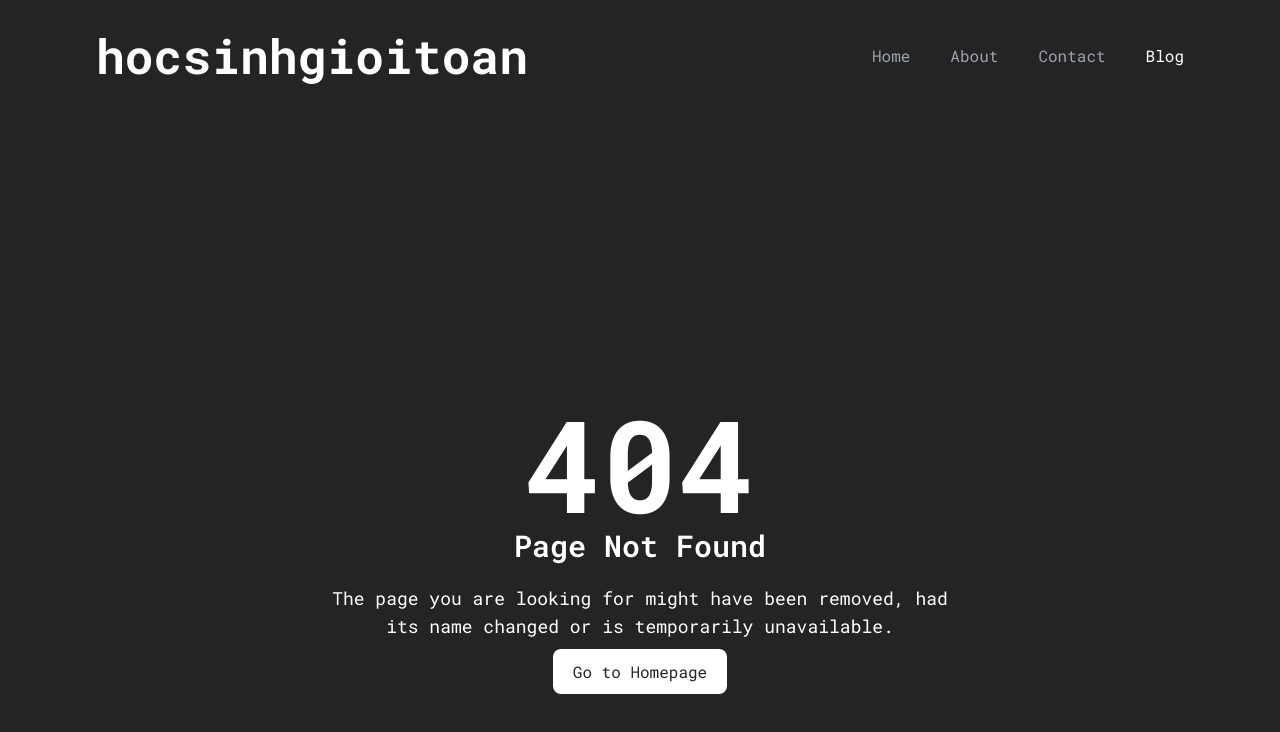
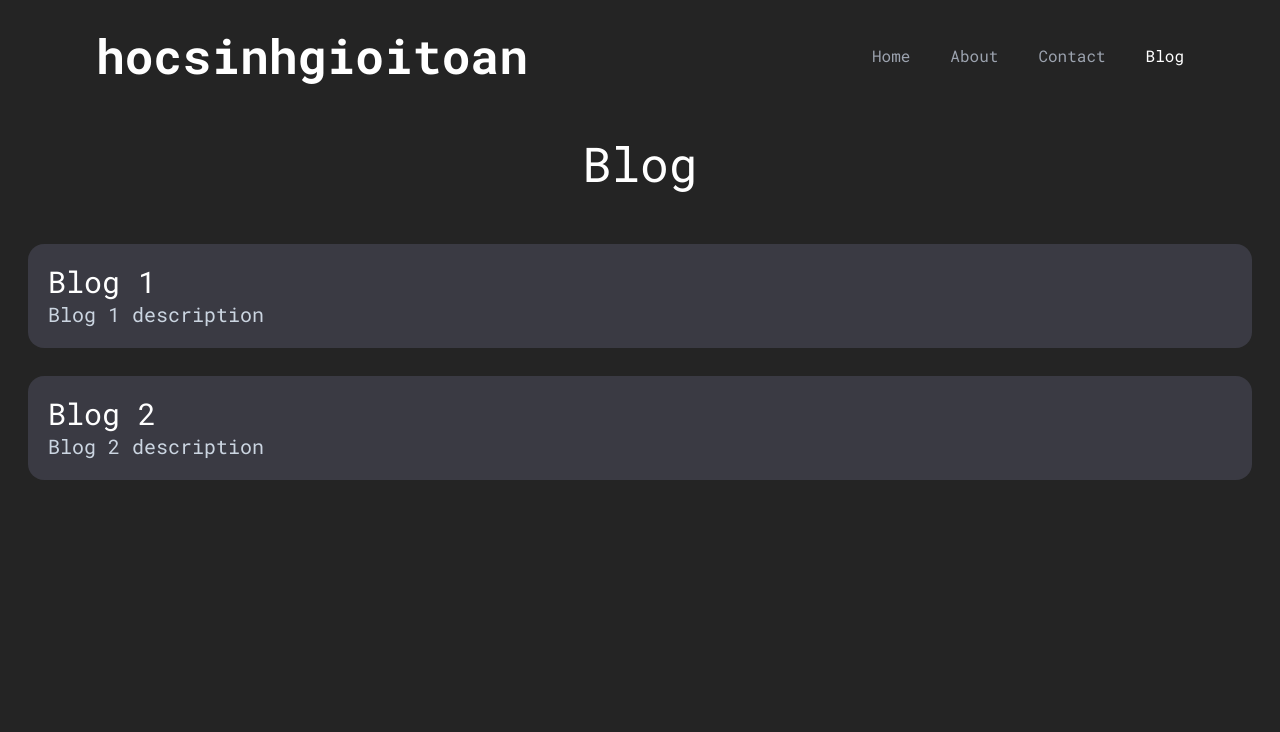
Before and after one commit to GillHoang/blog, a React (Vite) app in the folder client/: page /blog in a window 1280 px wide. Before the commit this address had no page. Shown: the top 732 px of the page. Built offline with nearby package versions, Linux system fonts and the light colour scheme.

Commit message:
🚀 feat(App.tsx): add BlogPage to the routes 🔧 chore(constants/index.ts): fix syntax error in NavbarLinks array
🎨 style(AboutPage.tsx): remove unused comment and adjust code formatting

✨ feat(BlogPage.tsx): add BlogPage component with hardcoded blog data and styles

```diff
--- a/client/src/App.tsx
+++ b/client/src/App.tsx
@@ -6,7 +6,7 @@ import { LoadingPage } from "./components";
 const HomePage = lazy(() => import("./pages/HomePage"));
 const AboutPage = lazy(() => import("./pages/AboutPage"));
 const NotFoundPage = lazy(() => import("./pages/NotFoundPage"));
-
+const BlogPage = lazy(() => import("./pages/BlogPage"));
 const App = () => {
   return (
     <div className="App">
@@ -15,6 +15,7 @@ const App = () => {
           <Route path="/" element={<MainLayout />}>
             <Route path="/" element={<HomePage />} />
             <Route path="about" element={<AboutPage />} />
+            <Route path="blog" element={<BlogPage />} />
             <Route path="*" element={<NotFoundPage />} />
           </Route>
         </Routes>
--- a/client/src/constants/index.ts
+++ b/client/src/constants/index.ts
@@ -14,5 +14,5 @@ export const NavbarLinks = [
     {
         name: "Blog",
         path: "/blog",
-    },
+    }
 ];
--- a/client/src/pages/AboutPage.tsx
+++ b/client/src/pages/AboutPage.tsx
@@ -1,15 +1,15 @@
 import React, { Fragment } from "react";
 import { Link } from "react-router-dom";
+
 const AboutPage = () => {
     document.title = "Gill Coder | About";
-    // check size của web k support cho mobile
 
     return (
         <Fragment>
-            <div className=" absolute top-1/2 left-1/2 transform -translate-x-1/2 -translate-y-1/2 bg-backgroundColorLight rounded-3xl">
+            <div className="absolute top-1/2 left-1/2 transform -translate-x-1/2 -translate-y-1/2 bg-backgroundColorLight rounded-3xl">
                 <div>
                     {/* ảnh bìa */}
-                    <div className="bg-[#ccc3bd] w-[40vw] h-[150px] rounded-t-3xl md:w-[70vw] min-[320px]:w-[90vw]"></div>
+                    <div className="bg-[#ccc3bd] w-[40vw] h-[150px] rounded-t-3xl"></div>
                     {/* avatar */}
                     <div className="relative">
                         <img
@@ -18,7 +18,7 @@ const AboutPage = () => {
                             className="w-[150px] h-[150px] rounded-full object-cover absolute -top-[75px] left-5 border-[5px] border-backgroundColorLight"
                         />
                         <div className="flex items-center justify-between">
-                            <div className="bg-backgroundColor bg-opacity-30 ml-[200px] my-5 inline-block p-1 rounded-md min-[320px]:ml-[170px] ">
+                            <div className="bg-backgroundColor bg-opacity-30 ml-[200px] my-5 inline-block p-1 rounded-md">
                                 <img
                                     src="/badge.svg"
                                     alt="badge"
@@ -26,12 +26,10 @@ const AboutPage = () => {
                                 />
                             </div>
                             <div className="mr-5">
-                                <Link to="contact" >
-                                <a
-                                    className="bg-[#2eaf5c] px-4 py-2 rounded-md text-medium hover:bg-[#1a6334] hover:ease-in-out transition-all duration-300 min-[320px]:inline-block min-[320px]:text-sm"
-                                >
-                                    Gửi tin nhắn
-                                </a>
+                                <Link to="contact">
+                                    <a className="bg-[#2eaf5c] px-4 py-2 rounded-md text-medium hover:bg-[#1a6334] hover:ease-in-out transition-all duration-300 min-[320px]:inline-block min-[320px]:text-sm">
+                                        Gửi tin nhắn
+                                    </a>
                                 </Link>
                             </div>
                         </div>
--- /dev/null
+++ b/client/src/pages/BlogPage.tsx
@@ -0,0 +1,31 @@
+import React, { Fragment } from "react";
+
+const BlogPage = () => {
+    document.title = "Gill Coder | Blog";
+    const blogs = [
+        {
+            title: "Blog 1",
+            description: "Blog 1 description",
+        },
+        {
+            title: "Blog 2",
+            description: "Blog 2 description",
+        },
+    ];
+    return (
+        <Fragment>
+            <h1 className="text-5xl justify-center flex p-7">Blog</h1>
+            {blogs.map((blog) => (
+                // create box
+                <div className="flex flex-col justify-center m-7 bg-[#3A3A43] rounded-2xl">
+                    <div className="w-1/2 p-5 rounded-s">
+                        <h1 className="text-3xl hover:text-sky-400">{blog.title}</h1>
+                        <p className="text-xl text-slate-300">{blog.description}</p>
+                    </div>
+                </div>
+            ))}
+        </Fragment>
+    );
+};
+
+export default BlogPage;
```
